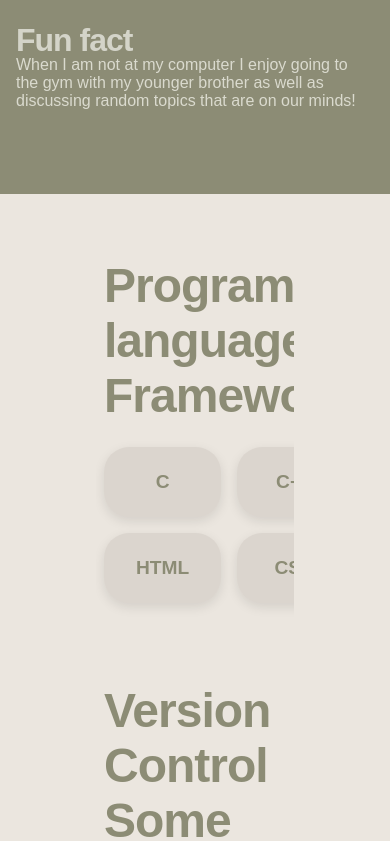
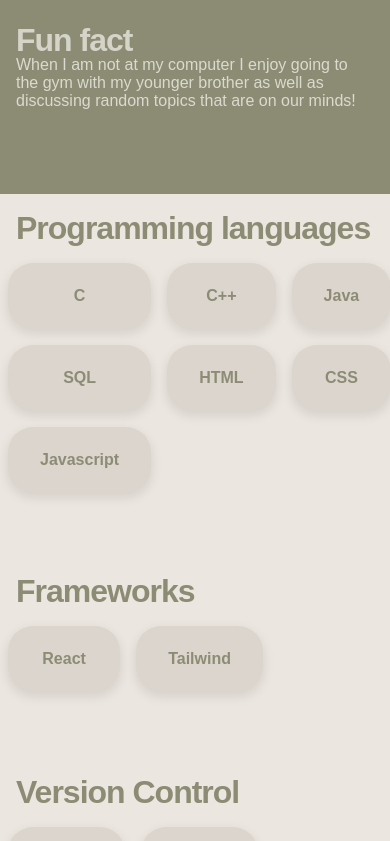
Before and after one commit to ElkhaiNagawkar/Elkhai-Nagawkar-Portfolio, a React (Create React App) app in the folder elkhai-nagawkar-portfolio-app/: page / in a window 390 px wide. Shown: the part 1156-1997 px from the top of the page. Built offline with nearby package versions, Linux system fonts and the light colour scheme; a web font is replaced by a local one.

Commit message:
Commit #18
Completed Mobile View for all pages
Changed around some of the toolbox section code

```diff
--- a/elkhai-nagawkar-portfolio-app/src/Sections/Toolbox.js
+++ b/elkhai-nagawkar-portfolio-app/src/Sections/Toolbox.js
@@ -45,6 +45,7 @@
   return (
     <div className={`main--toolbox`}>
       <div className="programming--div">
+        <div className="toolbox--container">
           <h1
             className={`toolbox--programming--hadear ${
               inView ? "toolbox--prog--animation" : ""
@@ -52,13 +53,7 @@
           >
             Programming languages
           </h1>
-        <h1
-          className={`toolbox--programming--hadear ${
-            inView ? "toolbox--framework--animation" : ""
-          }`}
-        >
-          Frameworks
-        </h1>
+
           <div className="all-skills">
             <div
               className={`skills ${inView ? "skills--animation" : ""}`}
@@ -72,26 +67,34 @@
               <Box skill="CSS" />
               <Box skill="Javascript" />
             </div>
+          </div>
+        </div>
+        <div className="toolbox--container">
+          <h1
+            className={`toolbox--programming--hadear ${
+              inView ? "toolbox--framework--animation" : ""
+            }`}
+          >
+            Frameworks
+          </h1>
+          <div className="all-skills">
             <div
-            className={`skills ${inView ? "skills--framework--animation" : ""}`}
+              className={`skills ${
+                inView ? "skills--framework--animation" : ""
+              }`}
             >
               <Box skill="React" />
               <Box skill="Tailwind" />
             </div>
           </div>
+        </div>
+        <div className="toolbox--container">
           <h1
             className={`toolbox--programming--hadear ${
               VersionInView ? "toolbox--prog--animation" : ""
             }`}
           >
             Version Control
-        </h1>
-        <h1
-          className={`toolbox--programming--hadear ${
-            VersionInView ? "toolbox--familiar--animation" : ""
-          }`}
-        >
-          Some Familiarity
           </h1>
 
           <div className="all-skills">
@@ -101,6 +104,16 @@
               <Box skill="Git" />
               <Box skill="GitHub" />
             </div>
+          </div>
+        </div>
+        <div className="toolbox--container">
+          <h1
+            className={`toolbox--programming--hadear ${
+              VersionInView ? "toolbox--familiar--animation" : ""
+            }`}
+          >
+            Some Familiarity
+          </h1>
           <div
             className={`skills ${VersionInView ? "familiar--animation" : ""}`}
             ref={VersionRef}
--- a/elkhai-nagawkar-portfolio-app/src/index.css
+++ b/elkhai-nagawkar-portfolio-app/src/index.css
@@ -217,6 +217,7 @@
 .LightDark--div {
   position: fixed;
   inset: 5.8% 0% 0% 95%;
+  z-index: 50;
 }
 
 .light--dark {
@@ -486,6 +487,9 @@
 
 .programming--div {
   overflow: hidden;
+  display: grid;
+  grid-template-columns: repeat(2, 1fr);
+  grid-template-rows: repeat(2, 1fr);
   height: 650px;
 }
 
@@ -494,9 +498,8 @@
   font-size: 3rem;
   color: #8c8c75;
   letter-spacing: -1px;
-  display: inline-block;
-  padding-right: 18rem;
   padding-left: 0.5rem;
+  width: auto;
   opacity: 0;
 }
 
@@ -506,12 +509,11 @@
 
 .skills {
   display: grid;
-  grid-template-columns: repeat(4, 1fr);
+  grid-template-columns: repeat(4, 150px);
   grid-template-rows: repeat(2, 1fr);
   gap: 1rem;
   font-family: "Supreme", sans-serif;
   font-size: 1.2rem;
-  width: 35rem;
   padding: 1.5rem 0rem 5rem 0.5rem;
   opacity: 0;
 }
@@ -1000,6 +1002,96 @@
     width: 90vw;
     font-size: 1rem;
   }
+
+  .programming--div {
+    height: 110vh;
+    grid-template-columns: repeat(1, 1fr);
+    overflow: visible;
+  }
+
+  .main--toolbox {
+    padding: 1rem 0.5rem 1rem 0.5rem;
+  }
+
+  .toolbox--programming--hadear {
+    font-size: 2rem;
+    display: block;
+    padding-bottom: 1rem;
+  }
+
+  .toolbox--container:nth-child(2) {
+    margin-top: 5rem;
+  }
+
+  .skills {
+    padding: 0;
+    font-size: 1rem;
+    grid-template-columns: repeat(3, 1fr);
+    grid-template-rows: repeat(auto, 1fr);
+    width: auto;
+  }
+
+  .all-skills {
+    display: block;
+  }
+
+  .projects--section {
+    padding: 2rem 1rem 1rem 1rem;
+  }
+
+  .projects--header {
+    font-size: 2rem;
+  }
+
+  .projects {
+    grid-template-columns: repeat(1, 1fr);
+    grid-template-rows: repeat(auto-fill, 1fr);
+  }
+
+  .all--projects:nth-child(1) {
+    grid-row: 1 / 2;
+    grid-column: 1 / 2;
+  }
+  .all--projects:nth-child(2) {
+    grid-row: 2 / 3;
+    grid-column: 1 / 2;
+  }
+
+  .projectImg {
+    max-width: auto;
+    max-height: auto;
+  }
+
+  .project--description,
+  .resources--used,
+  .project--title {
+    display: none;
+  }
+
+  .project--title--div:hover {
+    opacity: 0;
+  }
+
+  .contact--section {
+    padding: 2rem 0.5rem 1rem 0.5rem;
+    height: 75vh;
+  }
+
+  .links {
+    grid-template-columns: repeat(1, 1fr);
+    row-gap: 1rem;
+  }
+
+  .thanks--div {
+    inset: 75% 0% 0% 2%;
+    font-size: 1.5rem;
+    width: 25rem;
+  }
+
+  .copyright--footer {
+    margin-left: -0.2rem;
+    margin-top: 11rem;
+  }
 }
 
 @keyframes preloader-anim {
```
Lines whose indentation alone changed are shown as unchanged.
